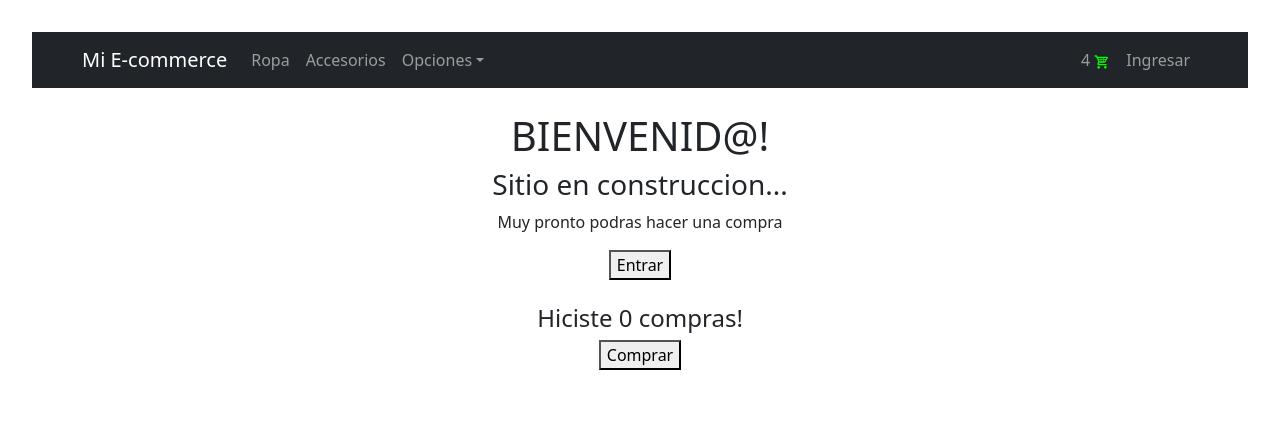
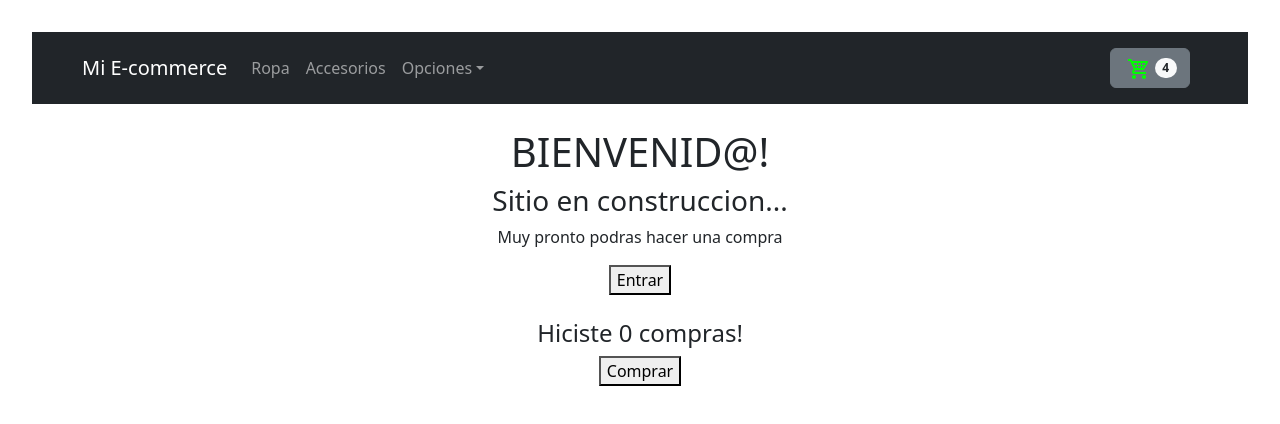
Before and after one commit to eldictador007/Santiago-Moulia-c43545, a React (Vite) app in the folder mi-App/: page / in a window 1280 px wide. Shown: the top 424 px of the page. Built offline with nearby package versions, Linux system fonts and the light colour scheme.

Commit message:
pruebass

```diff
--- a/mi-App/src/componentes/CartWidget/CartWidget.jsx
+++ b/mi-App/src/componentes/CartWidget/CartWidget.jsx
@@ -1,9 +1,19 @@
+
+import Badge from 'react-bootstrap/Badge';
+import Button from 'react-bootstrap/Button';
+// import Counter from '../Contador/contador';
+
 function CartWidget({}){
     let cart=4
     return(
-        <div>
-            {cart} <svg xmlns="http://www.w3.org/2000/svg" width="1em" height="1em" preserveAspectRatio="xMidYMid meet" viewBox="0 0 24 24"><path fill="lime" d="M19 20c0 1.11-.89 2-2 2a2 2 0 0 1-2-2c0-1.11.89-2 2-2a2 2 0 0 1 2 2M7 18c-1.11 0-2 .89-2 2a2 2 0 0 0 2 2c1.11 0 2-.89 2-2s-.89-2-2-2m.2-3.37l-.03.12c0 .14.11.25.25.25H19v2H7a2 2 0 0 1-2-2c0-.35.09-.68.24-.96l1.36-2.45L3 4H1V2h3.27l.94 2H20c.55 0 1 .45 1 1c0 .17-.05.34-.12.5l-3.58 6.47c-.34.61-1 1.03-1.75 1.03H8.1l-.9 1.63M8.5 11H10V9H7.56l.94 2M11 9v2h3V9h-3m3-1V6h-3v2h3m3.11 1H15v2h1l1.11-2m1.67-3H15v2h2.67l1.11-2M6.14 6l.94 2H10V6H6.14Z"/></svg>
-        </div>
+        <Button variant="secondary">
+       <svg xmlns="http://www.w3.org/2000/svg" width="2em" height="1.5em" preserveAspectRatio="xMidYMid meet" viewBox="0 0 24 24"><path fill="lime" d="M19 20c0 1.11-.89 2-2 2a2 2 0 0 1-2-2c0-1.11.89-2 2-2a2 2 0 0 1 2 2M7 18c-1.11 0-2 .89-2 2a2 2 0 0 0 2 2c1.11 0 2-.89 2-2s-.89-2-2-2m.2-3.37l-.03.12c0 .14.11.25.25.25H19v2H7a2 2 0 0 1-2-2c0-.35.09-.68.24-.96l1.36-2.45L3 4H1V2h3.27l.94 2H20c.55 0 1 .45 1 1c0 .17-.05.34-.12.5l-3.58 6.47c-.34.61-1 1.03-1.75 1.03H8.1l-.9 1.63M8.5 11H10V9H7.56l.94 2M11 9v2h3V9h-3m3-1V6h-3v2h3m3.11 1H15v2h1l1.11-2m1.67-3H15v2h2.67l1.11-2M6.14 6l.94 2H10V6H6.14Z"/></svg>
+        <Badge id='compra' bg="light" pill='true' text="dark">{cart}</Badge>
+      <span className="visually-hidden">Items en tu carrito</span>
+    </Button>
     )
 }
 export default CartWidget
+
+
+//export default ButtonExample;
--- a/mi-App/src/componentes/Contador/contador.jsx
+++ b/mi-App/src/componentes/Contador/contador.jsx
@@ -2,11 +2,13 @@
 //  import CartWidget from '../CartWidget/CartWidget';
 
 
-function Counter() {
+function Counter({}) {
     const [count, setCount] = useState(0);
 
+
     useEffect(() => {
-        document.title = `You clicked ${count} times`;  },[]);
+        document.title = `You clicked ${count} times`;
+        },[]);
     return (
       <div>
         <h4>Hiciste {count} compras!</h4>
--- a/mi-App/src/componentes/navBar/navBar.jsx
+++ b/mi-App/src/componentes/navBar/navBar.jsx
@@ -3,7 +3,7 @@
 import Navbar from 'react-bootstrap/Navbar';
 import NavDropdown from 'react-bootstrap/NavDropdown';
 import CartWidget from '../CartWidget/CartWidget';
-import { Button } from 'react-bootstrap';
+
 
 
 function NavBar() {
@@ -32,9 +32,9 @@
           <Nav.Link href="#cart">
               < CartWidget />
               </Nav.Link>
-            <Nav.Link eventKey={2} href="#login">
+            {/* <Nav.Link eventKey={2} href="#login">
               Ingresar
-            </Nav.Link>
+            </Nav.Link> */}
           </Nav>
         </Navbar.Collapse>
 
```
